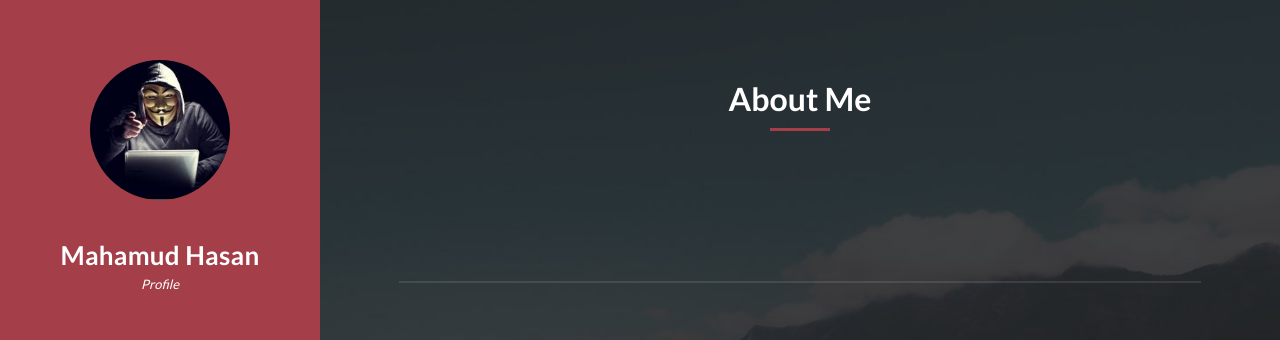
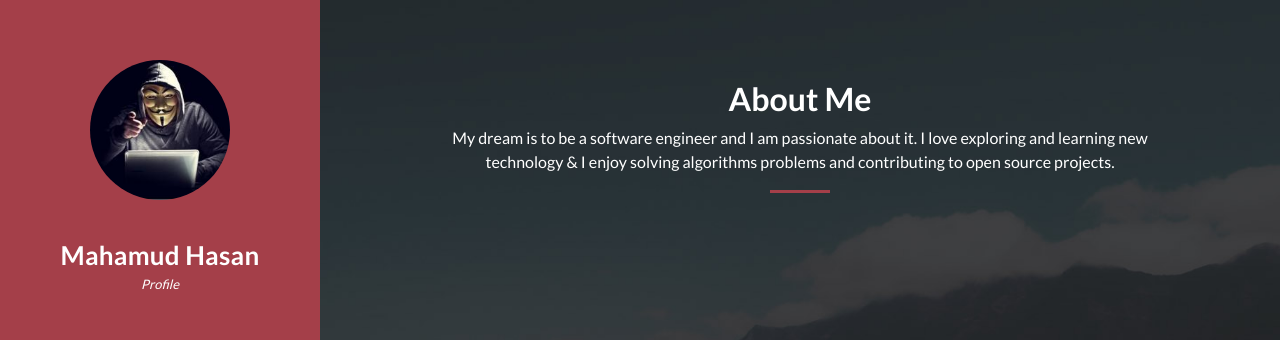
Before and after one commit to MahamudM90/Personal_info, a plain HTML site: page index.html in a window 1280 px wide. Shown: the top 340 px of the page. Drawn offline with Linux system fonts and the light colour scheme.

Commit message:
five commit

```diff
--- a/index.html
+++ b/index.html
@@ -56,6 +56,8 @@ https://templatemo.com/tm-531-reflux
       <div class="container">
         <div class="section-heading">
           <h2>About Me</h2>
+          <p>My dream is to be a software engineer and I am passionate about it. I love exploring and learning new
+            technology & I enjoy solving algorithms problems and contributing to open source projects.</p>
           <div class="line-dec"></div>
           <span></span>
         </div>
```
